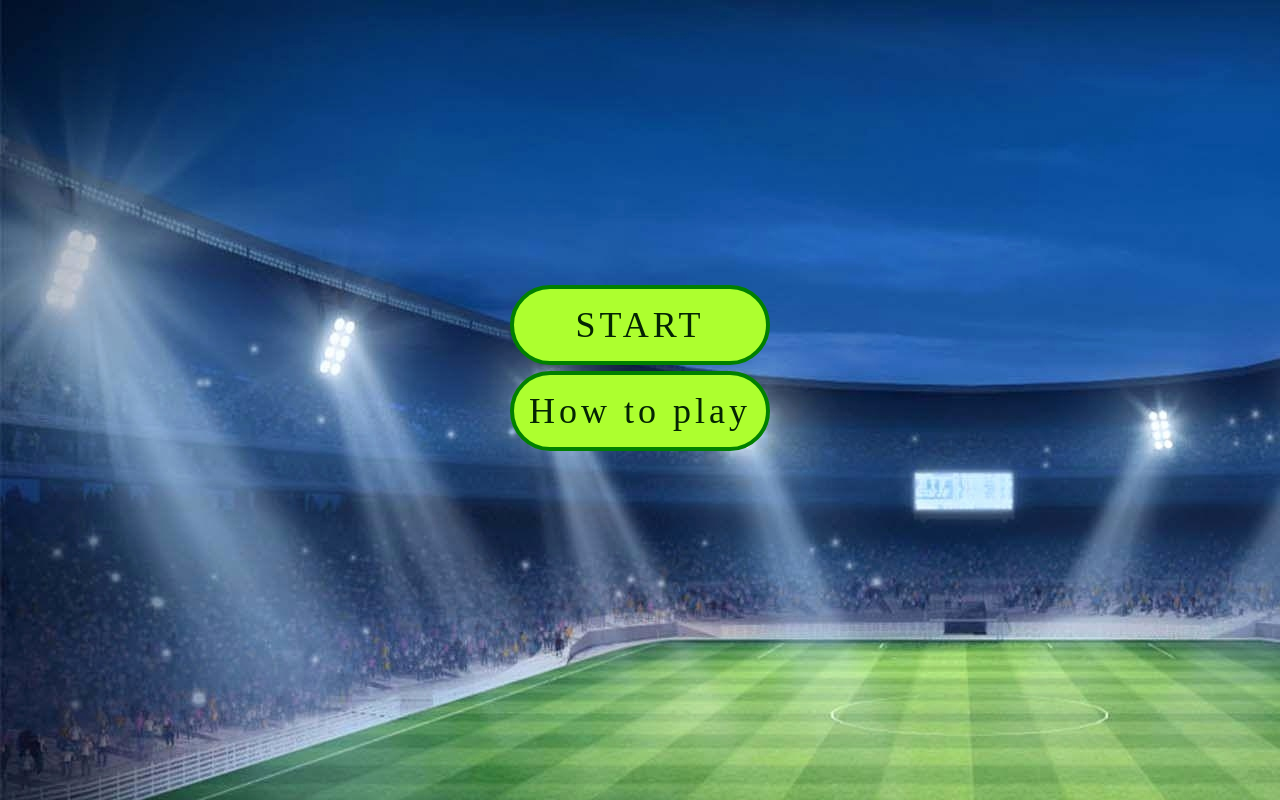
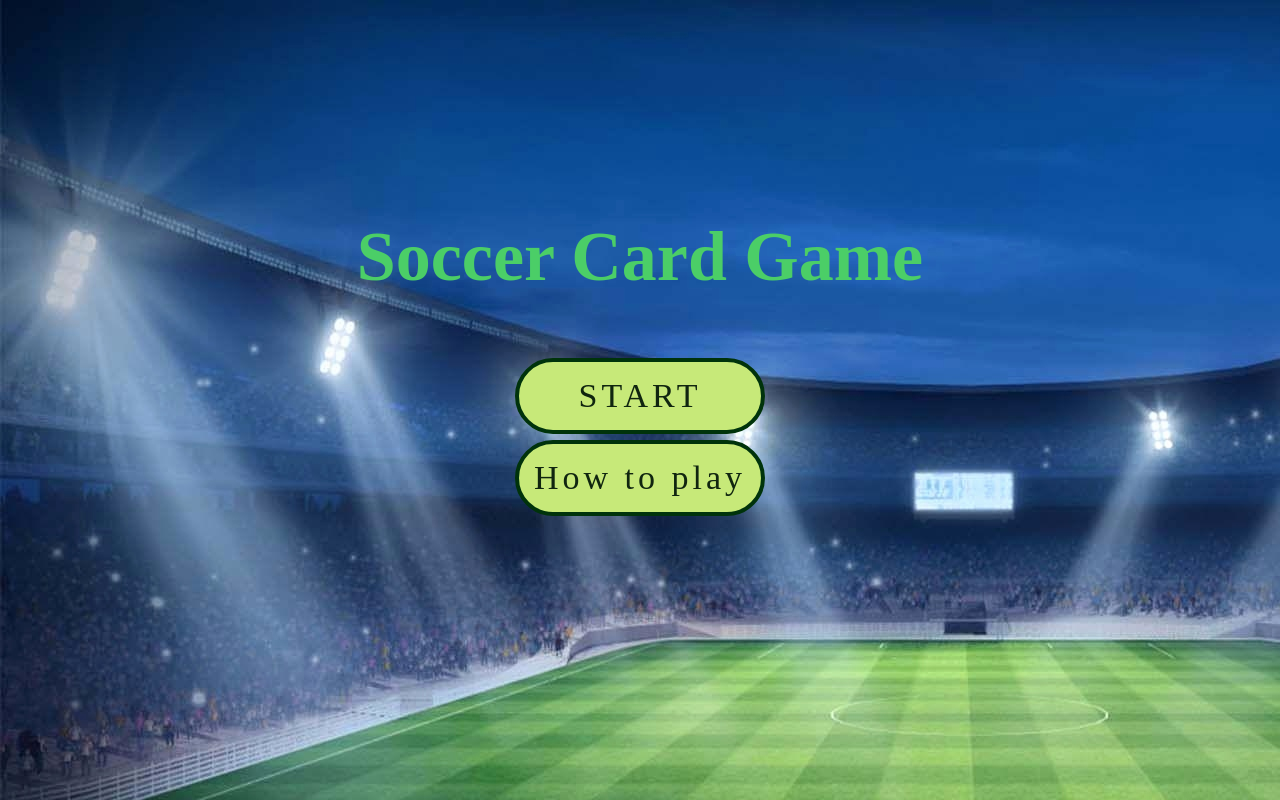
Before and after one commit to dubstabber/SoccerCardGame, a website: page index.html in a window 1280 px wide. Drawn offline with Linux system fonts and the light colour scheme.

Commit message:
Add title and change few stylings

```diff
--- a/index.html
+++ b/index.html
@@ -8,6 +8,7 @@
     </head>
     <body>
         <div class="container">
+            <h2 class="container__header">Soccer Card Game</h2>
             <div class="board">
                 <div class="board__btn">START</div>
                 <div class="board__btn">How to play</div>
--- a/package.json
+++ b/package.json
@@ -4,7 +4,7 @@
   "description": "A soccer themed card game for browsers",
   "main": "index.html",
   "scripts": {
-    "watch:sass": "node-sass sass/menu.scss ./styles.css -w",
+    "watch:sass": "node-sass sass/main.scss ./styles.css -w",
     "devserver": "live-server",
     "start": "npm-run-all --parallel devserver watch:sass"
   },
--- /dev/null
+++ b/sass/_menu.scss
@@ -0,0 +1,38 @@
+.container {
+    height: 90vh;
+    display:flex;
+    justify-content: center;
+    align-items: center;
+    flex-direction: column;
+
+    &__header {
+        font-size: 7rem;
+        color: $title-color;
+        margin-top: 0;
+
+    }
+}
+
+.board {
+    display:flex;
+    justify-content: center;
+    flex-direction: column;
+    box-sizing: border-box;
+
+
+    &__btn {
+        margin: 0.3rem;
+        background-color: $color-primary;
+        padding: 1.5rem;
+        border: 0.4rem solid $color-secondary;
+        border-radius: 7rem;
+        font-size: $font-btn;
+        color: rgb(16, 37, 15);
+        text-align: center;
+        letter-spacing: 0.4rem;
+
+        &:hover {
+            background-color: green;
+        }
+    }
+}
--- /dev/null
+++ b/sass/_variables.scss
@@ -0,0 +1,8 @@
+// COLORS
+$color-primary: rgb(199, 233, 121);
+$color-secondary: rgb(0, 51, 11);
+$title-color: #4bce67;
+
+//FONT
+$default-font-size: 1.6rem;
+$font-btn: 3.4rem;
--- /dev/null
+++ b/sass/main.scss
@@ -0,0 +1,12 @@
+html {
+    font-size: 62.5%; //1 rem = 10px; 10px/16px = 62.5%
+}
+
+body {
+    background-image: url('./img/soccer-bg.jpg');
+}
+
+
+
+@import "./variables.scss";
+@import "./menu.scss";
--- a/sass/menu.scss
+++ /dev/null
@@ -1,39 +0,0 @@
-body {
-    background-image: url('./img/soccer-bg.jpg');
-    //height: 90%;
-}
-
-.container {
-    height: 90vh;
-    display:flex;
-    justify-content: center;
-    align-items: center;
-}
-
-.board {
-    display:flex;
-    justify-content: center;
-    flex-direction: column;
-
-    box-sizing: border-box;
-
-    &__header {
-
-    }
-
-    &__btn {
-        margin: 3px;
-        background-color: greenyellow;
-        padding: 15px;
-        border: 4px solid green;
-        border-radius: 70px;
-        font-size: 36px;
-        color: rgb(4, 36, 3);
-        text-align: center;
-        letter-spacing: 4px;
-
-        &:hover {
-            background-color: green;
-        }
-    }
-}
```
Also changed, not shown: styles.css.
